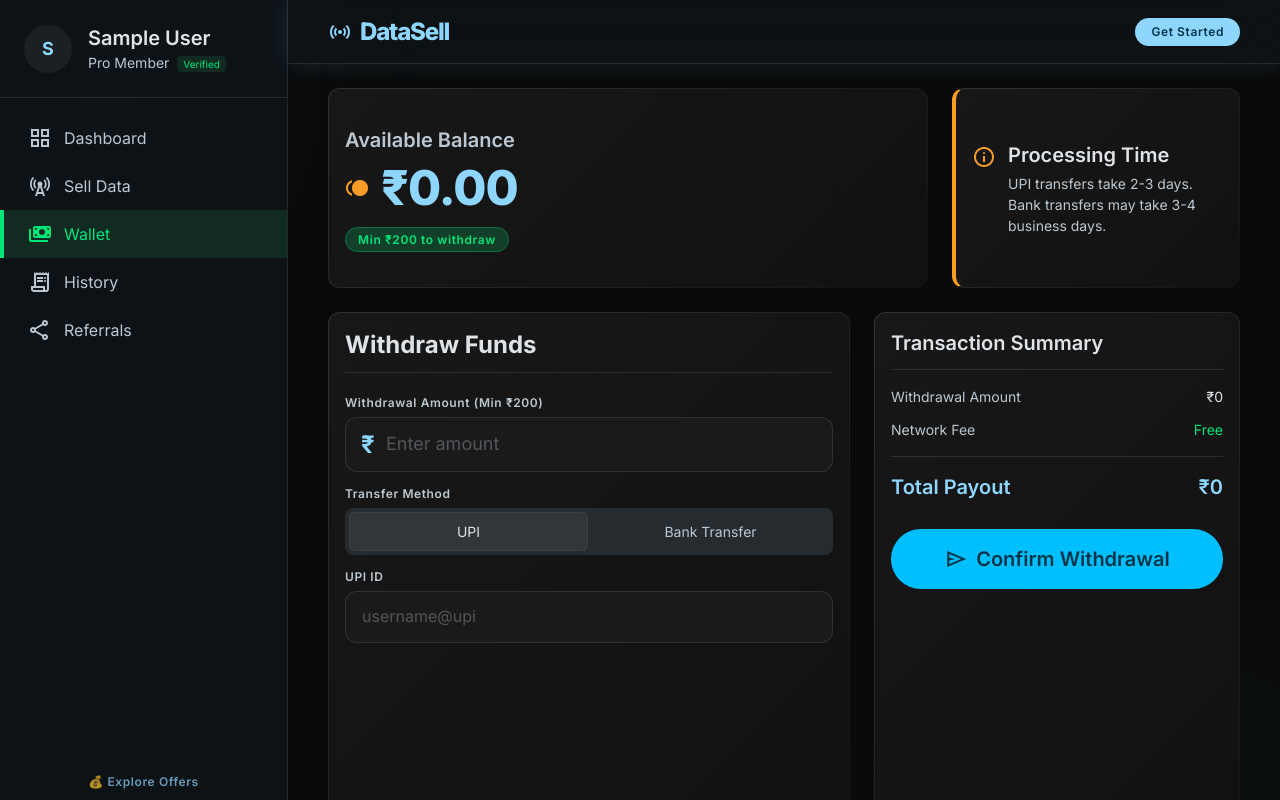
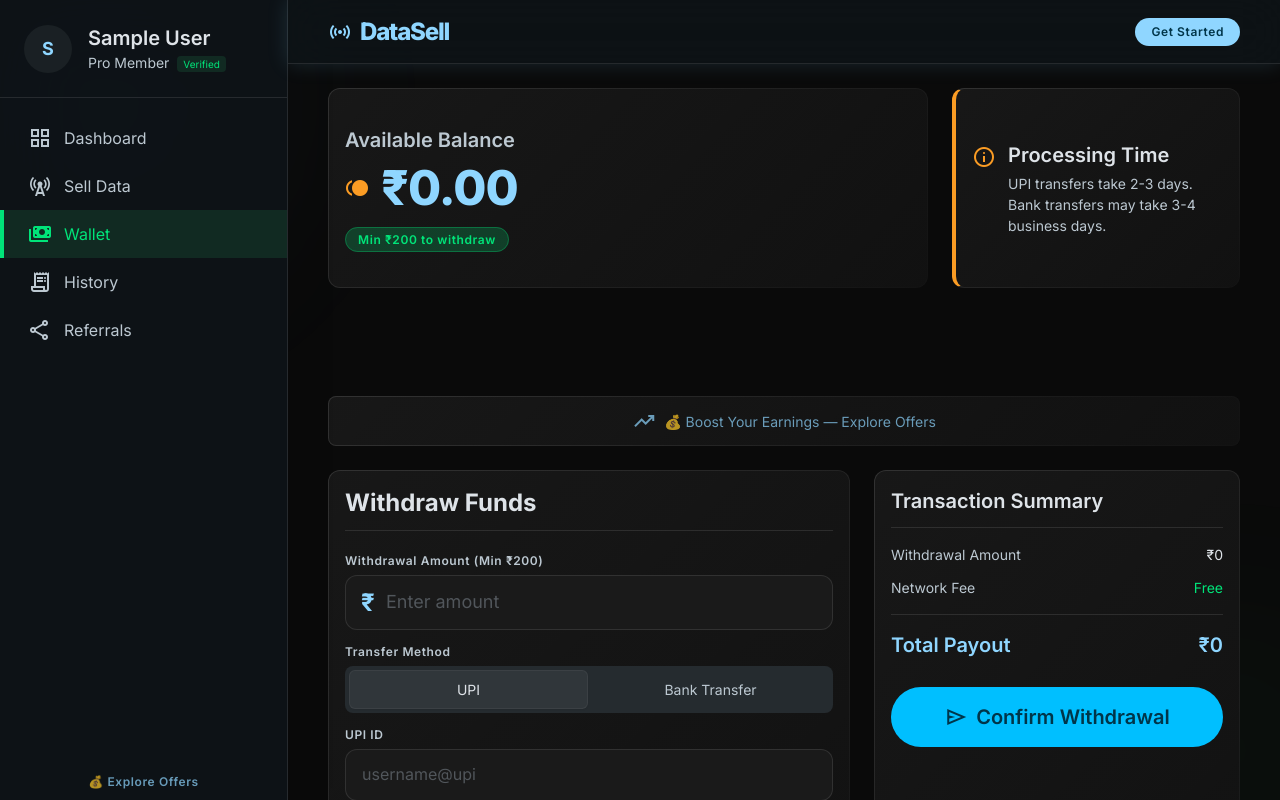
Before and after one commit to verseplayzxd-droid/datasell, a React (Vite) app in the folder client/: page /wallet in a window 1280 px wide. Shown: the top 800 px of the page. Built offline with nearby package versions, Linux system fonts and the light colour scheme; no server answers; sample sign-in values are in the browser's storage.

Commit message:
fix auth errors

```diff
--- a/client/src/pages/WalletPage.jsx
+++ b/client/src/pages/WalletPage.jsx
@@ -4,6 +4,8 @@
 import api from '../api/axios';
 import DashboardLayout from '../components/layout/DashboardLayout';
 import AdZone from '../components/ui/AdZone';
+import AdBanner from '../components/ui/AdBanner';
+import SmartLink from '../components/ui/SmartLink';
 import Skeleton from '../components/ui/Skeleton';
 
 export default function WalletPage() {
@@ -80,6 +82,17 @@
         </div>
       </div>
 
+      {/* Ad Banner 468x60 */}
+      <div className="flex justify-center w-full">
+        <AdBanner adKey="57eb44a0b02710f63520dd7f65f72881" width={468} height={60} />
+      </div>
+
+      {/* Smart Link */}
+      <SmartLink className="glass-card rounded-lg p-3 flex items-center justify-center gap-2 text-primary/70 hover:text-primary transition-colors text-body-sm group">
+        <span className="material-symbols-outlined text-sm group-hover:scale-110 transition-transform">trending_up</span>
+        💰 Boost Your Earnings — Explore Offers
+      </SmartLink>
+
       {/* Withdrawal Form */}
       <div className="grid grid-cols-1 lg:grid-cols-12 gap-6">
         <div className="glass-card rounded-xl p-4 lg:col-span-7 flex flex-col gap-6">
```
